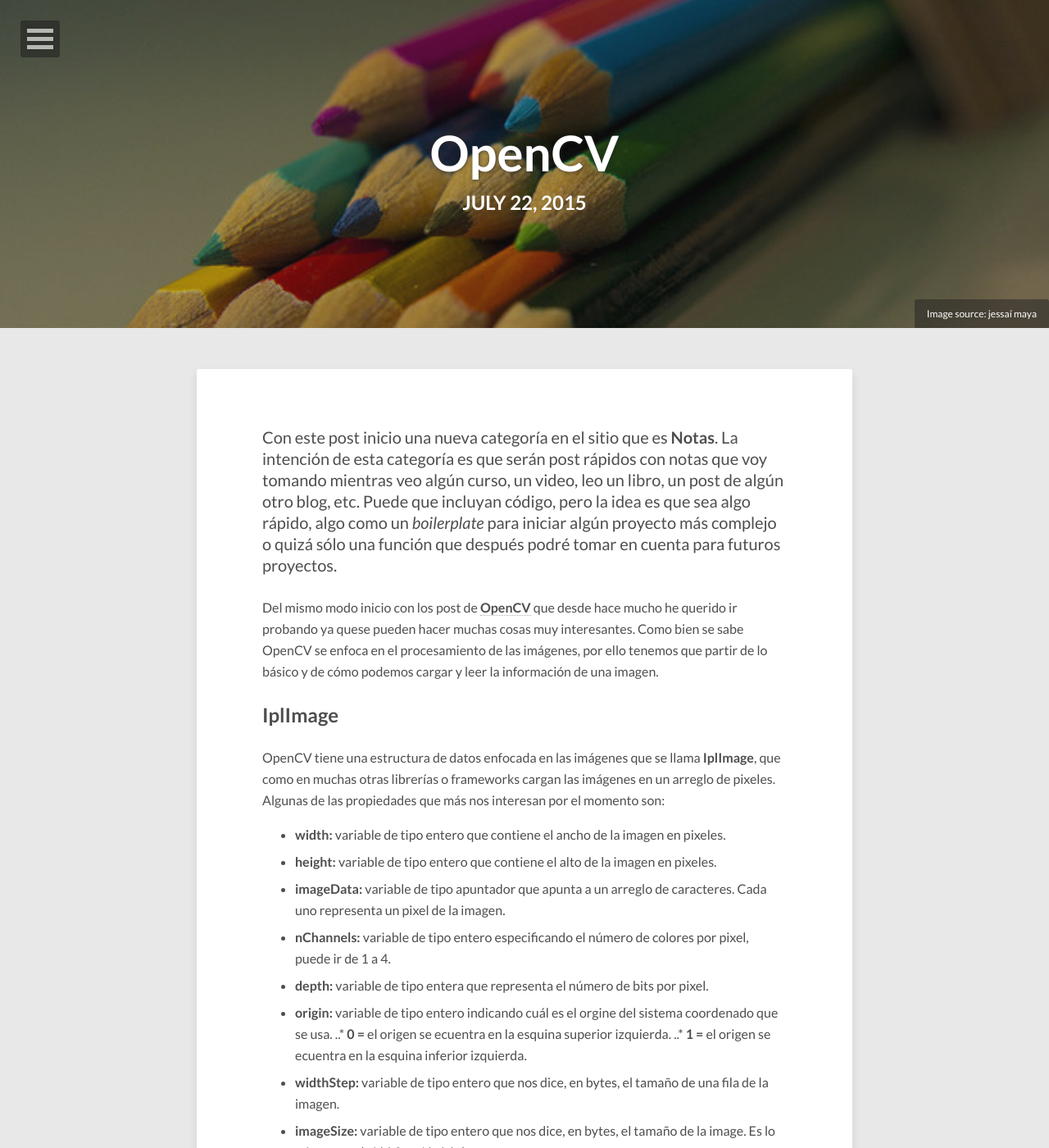
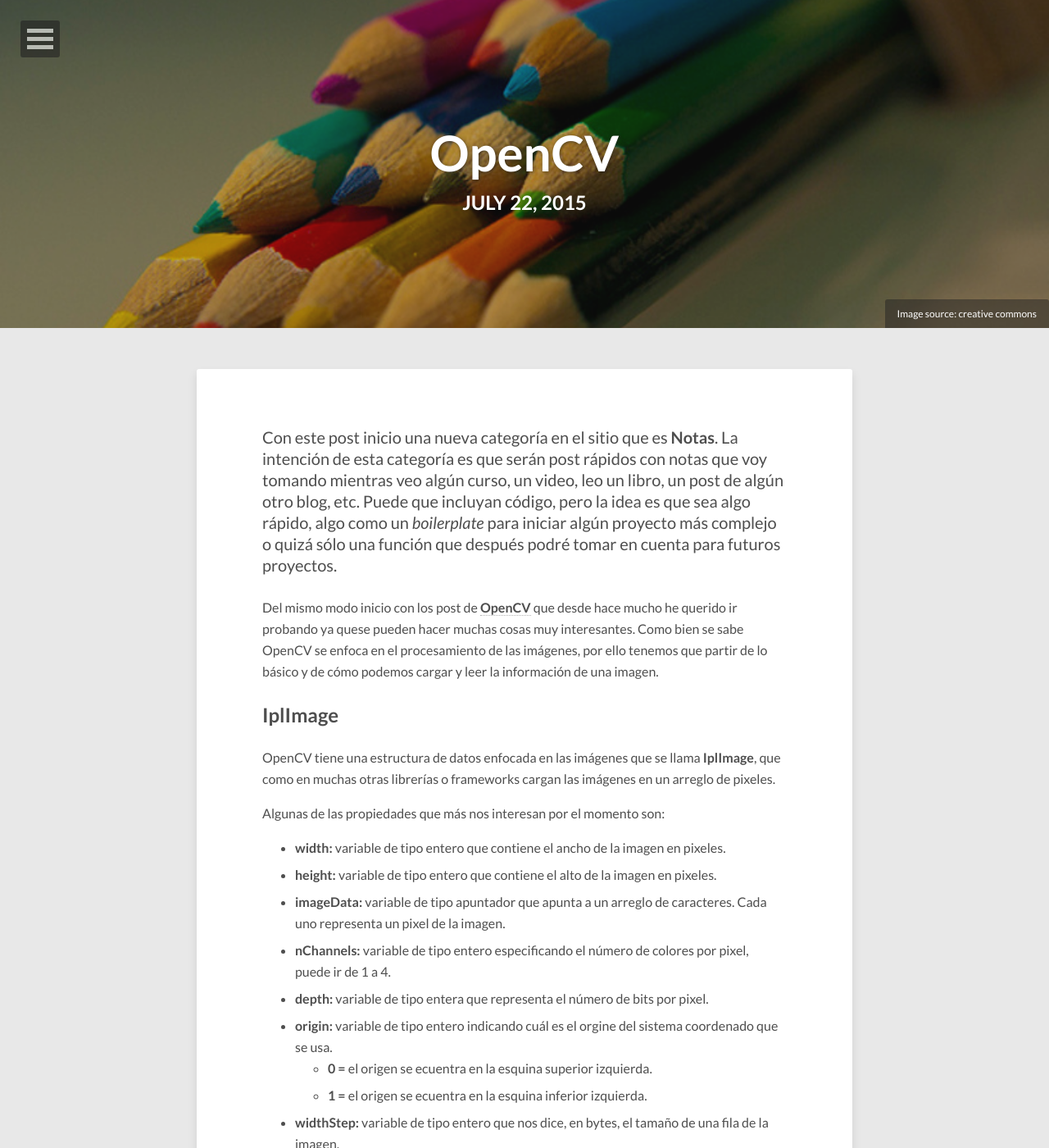
Before and after one commit to jessaimaya/creativecoder, a Jekyll site: the page built from _posts/2015-07-22-opencv-load-image.md, in a window 1280 px wide and 1400 px high. Shown: the whole window at 82% size. Built offline with Jekyll 4.4.1, drawn with Linux system fonts in a browser that asks for light colours; nearby versions of some CDN libraries; some of the changed text lies outside the part shown.

Commit message:
Image opencv loaded fix

```diff
--- a/_posts/2015-07-22-opencv-load-image.md
+++ b/_posts/2015-07-22-opencv-load-image.md
@@ -6,9 +6,9 @@
 tags: [OpenCV, notas]
 draft: false
 image:
-  feature: opencv-load-image.jpg
-  credit: jessaí maya
-  creditlink: creativecoder.me/images/opencv-load-image.jpg
+  feature: opencv-color.jpg
+  credit: creative commons
+  creditlink: creativecoder.me/images/opencv-color.jpg
 ---
 
 Con este post inicio una nueva categoría en el sitio que es **Notas**. La intención de esta categoría es que serán post rápidos con notas que voy tomando mientras veo algún curso, un video, leo un libro, un post de algún otro blog, etc. Puede que incluyan código, pero la idea es que sea algo rápido, algo como un _boilerplate_ para iniciar algún proyecto más complejo o quizá sólo una función que después podré tomar en cuenta para futuros proyectos.
@@ -17,21 +17,23 @@
 
 ##IplImage
 OpenCV tiene una estructura de datos enfocada en las imágenes que se llama **IplImage**, que como en muchas otras librerías o frameworks cargan las imágenes en un arreglo de pixeles.
+
 Algunas de las propiedades que más nos interesan por el momento son:
-* **width:** variable de tipo entero que contiene el ancho de la imagen en pixeles.
-* **height:** variable de tipo entero que contiene el alto de la imagen en pixeles.
-* **imageData:** variable de tipo apuntador que apunta a un arreglo de caracteres. Cada uno representa un pixel de la imagen.
-* **nChannels:** variable de tipo entero especificando el número de colores por pixel, puede ir de 1 a 4.
-* **depth:** variable de tipo entera que representa el número de bits por pixel.
-* **origin:** variable de tipo entero indicando cuál es el orgine del sistema coordenado que se usa.
-..* **0 =** el origen se ecuentra en la esquina superior izquierda.
-..* **1 =** el origen se ecuentra en la esquina inferior izquierda.
-* **widthStep:** variable de tipo entero que nos dice, en bytes, el tamaño de una fila de la imagen.
-* **imageSize:** variable de tipo entero que nos dice, en bytes, el tamaño de la image. Es lo mismo que _(widthStep * height)_
-* **imageDataOrigin:** variable apuntador que apunta al origen de la imagen
-* **roi:** apuntador hacia una estructura que representa una región dentro de la imagen.
 
+ * **width:** variable de tipo entero que contiene el ancho de la imagen en pixeles.
+ * **height:** variable de tipo entero que contiene el alto de la imagen en pixeles.
+ * **imageData:** variable de tipo apuntador que apunta a un arreglo de caracteres. Cada uno representa un pixel de la imagen.
+ * **nChannels:** variable de tipo entero especificando el número de colores por pixel, puede ir de 1 a 4.
+ * **depth:** variable de tipo entera que representa el número de bits por pixel.
+ * **origin:** variable de tipo entero indicando cuál es el orgine del sistema coordenado que se usa.
+   * **0 =** el origen se ecuentra en la esquina superior izquierda.
+   * **1 =** el origen se ecuentra en la esquina inferior izquierda.
+ * **widthStep:** variable de tipo entero que nos dice, en bytes, el tamaño de una fila de la imagen.
+ * **imageSize:** variable de tipo entero que nos dice, en bytes, el tamaño de la image. Es lo mismo que _(widthStep * height)_
+ * **imageDataOrigin:** variable apuntador que apunta al origen de la imagen
+ * **roi:** apuntador hacia una estructura que representa una región dentro de la imagen.
 
+![OpenCV image loaded](/images/opencv-load-image.jpg)
 
 Aquí el código que utilicé para cargar una imagen.
 
@@ -64,6 +66,16 @@
 }
 {% endhighlight %}
 
+#### CMakeLists.txt
+{% highlight cmake %}
+cmake_minimum_required(VERSION 2.8)
+project( loadImage )
+find_package( OpenCV REQUIRED )
+include_directories( ${OpenCV_INCLUDE_DIRS} )
+add_executable( loadImage loadImage.cpp )
+target_link_libraries( loadImage ${OpenCV_LIBS} )
+{% endhighlight %}
+
 #### Terminal
 {% highlight bash %}
 $ cmake CMakeLists.txt
```
Also changed, not shown: images/opencv-color.jpg (added).
